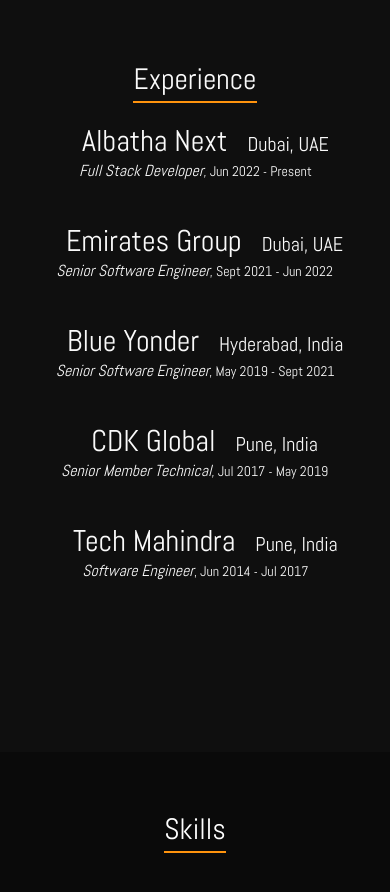
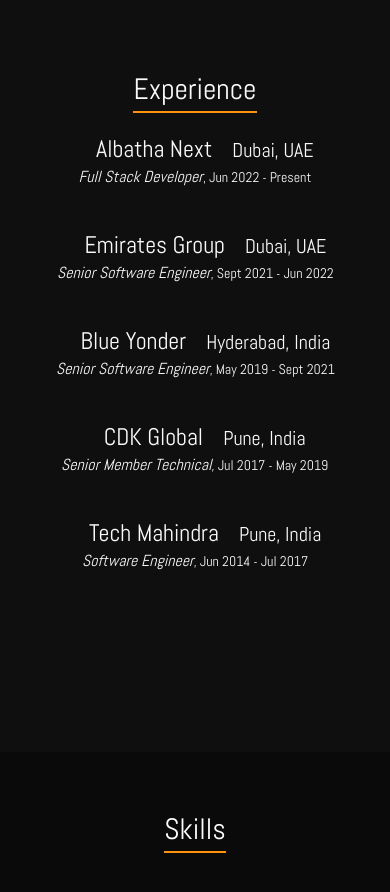
Before and after one commit to ShivaAdigopula/my-portfolio, a React (Create React App) app: page / in a window 390 px wide. Shown: the part 1780-2672 px from the top of the page. Built offline with nearby package versions, Linux system fonts and the light colour scheme.

Commit message:
exp styling

```diff
--- a/package.json
+++ b/package.json
@@ -6,7 +6,6 @@
     "@emotion/react": "11.9.3",
     "@emotion/styled": "11.9.3",
     "@mui/material": "5.8.4",
-    "@mui/styles": "5.8.4",
     "@testing-library/jest-dom": "5.16.4",
     "@testing-library/react": "13.3.0",
     "@testing-library/user-event": "13.5.0",
--- a/src/components/experience.jsx
+++ b/src/components/experience.jsx
@@ -9,7 +9,7 @@
         <LightSpeed left>
           <div className="flex flex-col items-center justify-center content-center">
             <div item>
-              <span className="text-3xl mx-5">{company}</span>
+              <span className="text-2xl md:text-3xl mx-5">{company}</span>
               <span className="text-xl">{location}</span>
             </div>
             <div item>
```
Also changed, not shown: 1 other file (tests, documents, lock files or other folders).
